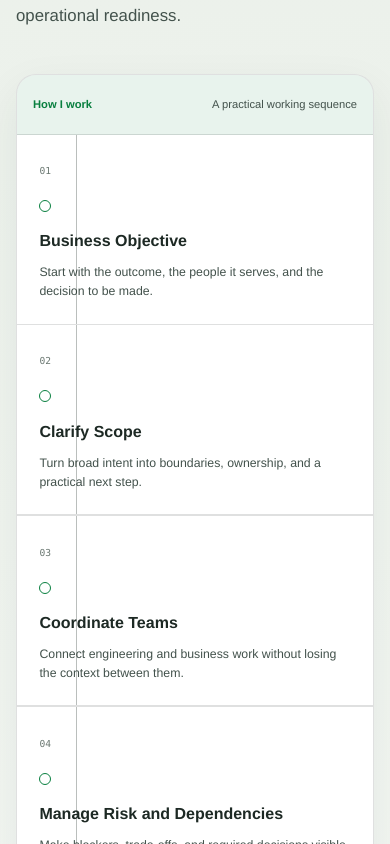
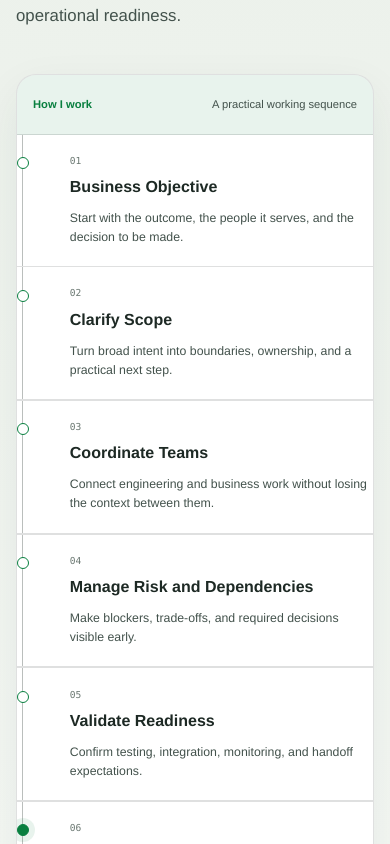
Before and after one commit to CRSD-Lau/Personal-Site, a Next.js app: page / in a window 390 px wide. Shown: the part 9780-10624 px from the top of the page. Built offline with nearby package versions, Linux system fonts and the light colour scheme.

Commit message:
fix: correct mobile responsive regressions
Keep the approach rail separate from mobile copy and reset retained scroll positions when entering Works routes. Refs #9 and #10.

```diff
--- a/app/globals.css
+++ b/app/globals.css
@@ -2990,8 +2990,11 @@ button {
   .delivery-map__stages li,
   .delivery-map__stages li:nth-child(3),
   .delivery-map__stages li:nth-child(even) {
+    display: grid;
     min-height: 0;
-    padding: 1.4rem;
+    grid-template-columns: 2.5rem 1fr;
+    column-gap: 0.8rem;
+    padding: 1.2rem 0;
     border-right: 0;
     border-bottom: 1px solid var(--color-border);
   }
@@ -2999,15 +3002,28 @@ button {
   .delivery-map__stages li::after {
     width: 1px;
     height: auto;
-    inset: 0 auto 0 3.7rem;
+    inset: 0 auto 0 0.32rem;
+  }
+
+  .delivery-map__index {
+    grid-row: 1;
+    grid-column: 2;
   }
 
   .delivery-map__node {
-    margin: 1.2rem 0;
+    grid-row: 1 / span 3;
+    grid-column: 1;
+    margin: 0.2rem 0 0;
+  }
+
+  .delivery-map__stages h3,
+  .delivery-map__stages p {
+    grid-column: 2;
   }
 
   .delivery-map__stages h3 {
     min-height: 0;
+    margin: 0.55rem 0 0.8rem;
     text-align: left;
   }
 
--- a/app/works/layout.tsx
+++ b/app/works/layout.tsx
@@ -1,6 +1,7 @@
 import type { Metadata } from "next";
 import Footer from "@/sections/Footer";
 import Navigation from "@/components/Navigation";
+import RouteScrollReset from "@/components/RouteScrollReset";
 
 export const metadata: Metadata = {
   keywords: [
@@ -15,6 +16,7 @@ export const metadata: Metadata = {
 export default function WorksLayout({ children }: Readonly<{ children: React.ReactNode }>) {
   return (
     <div className="site-frame">
+      <RouteScrollReset />
       <a className="skip-link" href="#main-content">
         Skip to main content
       </a>
```
Also changed, not shown: components/RouteScrollReset.tsx (added, +36 -0 lines), scripts/validate-content.mjs (+16 -0 lines).
